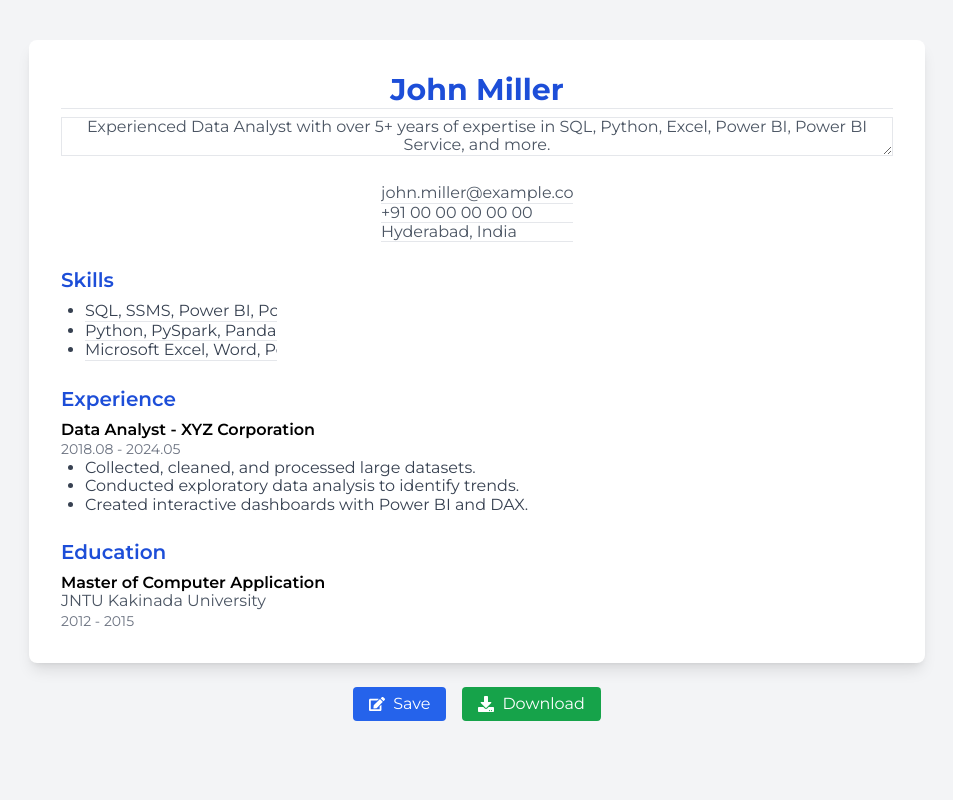
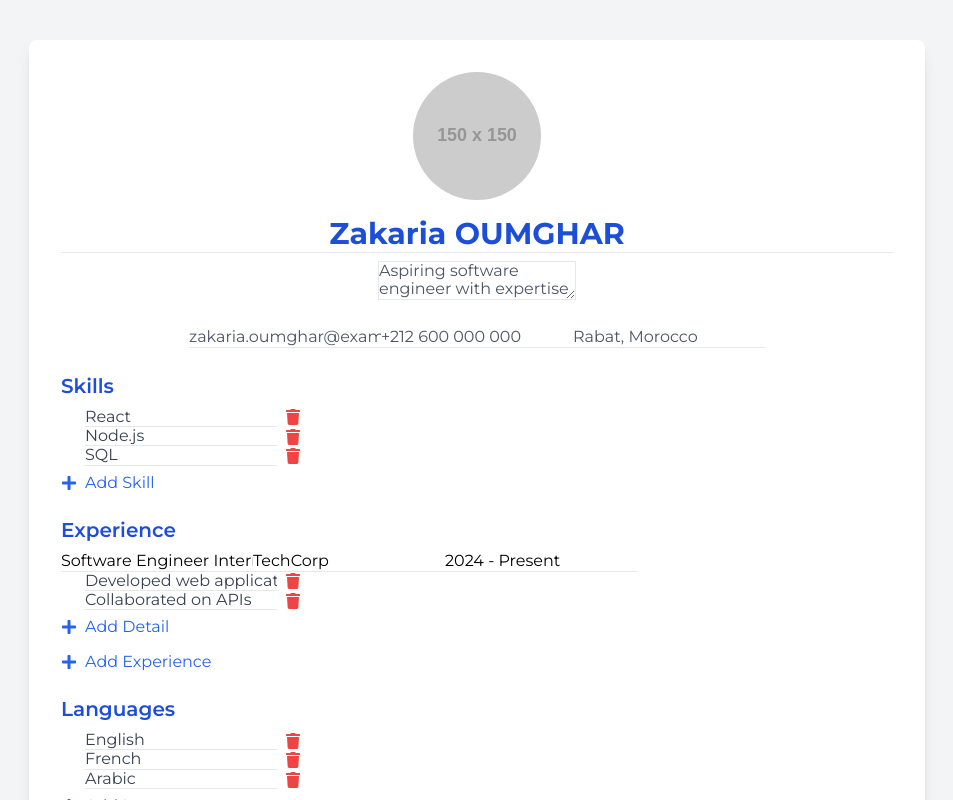
Before and after one commit to zackweb-pro/SI_Interface, a React (Vite) app: page /update-cv in a window 1280 px wide. Both pictures are taken after a click on the button "Edit". Shown: the top 800 px of the page, without its empty margins (163-1116 px from the left). Built offline with nearby package versions, Linux system fonts and the light colour scheme.

Commit message:
updatecv not finished yet

```diff
--- a/src/components/Offers.jsx
+++ b/src/components/Offers.jsx
@@ -4,40 +4,72 @@ const Offers = () => {
   const offers = [
     {
       id: 1,
-          title: 'Software Engineer ',
-          organization: 'Oracle',
-          type: 'Full-time',
+      title: "Software Engineer ",
+      organization: "Oracle",
+      type: "Full-time",
       remote: true,
-          description: 'Develop scalable software solutions...',
-          skills: ['JavaScript', 'React', 'Node.js'],
-          postedAt: '2 days ago',
+      description: "Develop scalable software solutions...",
+      skills: ["JavaScript", "React", "Node.js"],
+      postedAt: "2 days ago",
     },
     {
       id: 2,
-          title: 'Data Scientist',
-          organization: 'Orange Maroc',
-          type: 'Part-time',
+      title: "Data Scientist",
+      organization: "Orange Maroc",
+      type: "Part-time",
       remote: false,
-          description: 'Analyze complex data sets...',
-          skills: ['Python', 'Machine Learning', 'Statistics'],
-          postedAt: '1 week ago',
+      description: "Analyze complex data sets...",
+      skills: ["Python", "Machine Learning", "Statistics"],
+      postedAt: "1 week ago",
     },
     {
       id: 3,
-            title: 'Data Scientist',
-            organization: 'Orange Maroc',
-            type: 'Part-time',
+      title: "Data Scientist",
+      organization: "Orange Maroc",
+      type: "Part-time",
       remote: false,
-            description: 'Analyze complex data sets...',
-            skills: ['Python', 'Machine Learning', 'Statistics'],
-            postedAt: '1 week ago',
+      description: "Analyze complex data sets...",
+      skills: ["Python", "Machine Learning", "Statistics"],
+      postedAt: "1 week ago",
+    },
+    {
+      id: 3,
+      title: "Data Scientist",
+      organization: "Orange Maroc",
+      type: "Part-time",
+      remote: false,
+      description: "Analyze complex data sets...",
+      skills: ["Python", "Machine Learning", "Statistics"],
+      postedAt: "1 week ago",
+    },
+    {
+      id: 3,
+      title: "Data Scientist",
+      organization: "Orange Maroc",
+      type: "Part-time",
+      remote: false,
+      description: "Analyze complex data sets...",
+      skills: ["Python", "Machine Learning", "Statistics"],
+      postedAt: "1 week ago",
+    },
+    {
+      id: 3,
+      title: "Data Scientist",
+      organization: "Orange Maroc",
+      type: "Part-time",
+      remote: false,
+      description: "Analyze complex data sets...",
+      skills: ["Python", "Machine Learning", "Statistics"],
+      postedAt: "1 week ago",
     },
     // Add more offers...
   ];
 
   return (
     <div>
-      <h2 className="text-2xl font-bold text-gray-800 mb-4">Available Offers</h2>
+      <h2 className="text-2xl font-bold text-gray-800 mb-4 overflow-scroll">
+        Available Offers
+      </h2>
       <div className=" flex justify-center gap-4 flex-wrap">
         {offers.map((offer) => (
           <Offer key={offer.id} offer={offer} />
--- a/src/components/UpdateCV.jsx
+++ b/src/components/UpdateCV.jsx
@@ -1,42 +1,60 @@
 import React, { useState, useRef } from "react";
-import { FaEdit, FaDownload } from "react-icons/fa";
+import { FaEdit, FaDownload, FaPlus, FaTrash } from "react-icons/fa";
 import html2pdf from "html2pdf.js";
+
+const EditableInput = ({ value, onChange, isEditing, className }) =>
+  isEditing ? (
+    <input
+      type="text"
+      value={value}
+      onChange={onChange}
+      className={`border-b focus:outline-none ${className}`}
+    />
+  ) : (
+    <span>{value}</span>
+  );
+
+const EditableTextarea = ({ value, onChange, isEditing, className }) =>
+  isEditing ? (
+    <textarea
+      value={value}
+      onChange={onChange}
+      className={`border focus:outline-none ${className}`}
+    />
+  ) : (
+    <p>{value}</p>
+  );
 
 const CVTemplate = () => {
   const [isEditing, setIsEditing] = useState(false);
   const [formData, setFormData] = useState({
-    name: "John Miller",
+    name: "Zakaria OUMGHAR",
     profileSummary:
-      "Experienced Data Analyst with over 5+ years of expertise in SQL, Python, Excel, Power BI, Power BI Service, and more.",
+      "Aspiring software engineer with expertise in React, Node.js, SQL, and a passion for innovation.",
     contact: {
-      email: "john.miller@example.com",
-      phone: "+91 00 00 00 00 00",
-      address: "Hyderabad, India",
+      email: "zakaria.oumghar@example.com",
+      phone: "+212 600 000 000",
+      address: "Rabat, Morocco",
     },
-    skills: [
-      "SQL, SSMS, Power BI, Power BI Service",
-      "Python, PySpark, Pandas, Numpy",
-      "Microsoft Excel, Word, PowerPoint",
-    ],
+    picture: "https://via.placeholder.com/150", // Placeholder for profile picture
+    skills: ["React", "Node.js", "SQL"],
     experience: [
       {
-        position: "Data Analyst",
-        company: "XYZ Corporation",
-        date: "2018.08 - 2024.05",
-        details: [
-          "Collected, cleaned, and processed large datasets.",
-          "Conducted exploratory data analysis to identify trends.",
-          "Created interactive dashboards with Power BI and DAX.",
-        ],
+        position: "Software Engineer Intern",
+        company: "TechCorp",
+        date: "2024 - Present",
+        details: ["Developed web applications", "Collaborated on APIs"],
       },
     ],
     education: [
       {
-        degree: "Master of Computer Application",
-        university: "JNTU Kakinada University",
-        year: "2012 - 2015",
+        degree: "Bachelor of Software Engineering",
+        university: "ENSIAS",
+        year: "2020 - 2024",
       },
     ],
+    languages: ["English", "French", "Arabic"],
+    hobbies: ["Coding", "Reading", "Hiking"],
   });
 
   const cvRef = useRef();
@@ -57,53 +75,83 @@ const CVTemplate = () => {
     });
   };
 
+  const addNewItem = (path, item) => {
+    setFormData((prev) => {
+      const keys = path.split(".");
+      const updated = { ...prev };
+      let current = updated;
+      keys.forEach((key, index) => {
+        if (index === keys.length - 1) {
+          current[key].push(item);
+        } else {
+          current = current[key];
+        }
+      });
+      return updated;
+    });
+  };
+
+  const removeItem = (path, index) => {
+    setFormData((prev) => {
+      const keys = path.split(".");
+      const updated = { ...prev };
+      let current = updated;
+      keys.forEach((key, idx) => {
+        if (idx === keys.length - 1) {
+          current[key].splice(index, 1);
+        } else {
+          current = current[key];
+        }
+      });
+      return updated;
+    });
+  };
+
   const downloadPDF = () => {
-    html2pdf().from(cvRef.current).save("CV.pdf");
+    html2pdf().from(cvRef.current).save("Zakaria_OUMGHAR_CV.pdf");
   };
 
   return (
     <div className="min-h-screen bg-gray-100 flex flex-col items-center py-10">
-      <div className="bg-white w-full max-w-4xl p-8 shadow-lg rounded-lg" ref={cvRef}>
+      <div
+        className="bg-white w-full max-w-4xl p-8 shadow-lg rounded-lg"
+        ref={cvRef}
+      >
         {/* Header */}
         <div className="text-center mb-6">
-          {isEditing ? (
-            <input
-              type="text"
+          <img
+            src={formData.picture}
+            alt="Profile"
+            className="w-32 h-32 rounded-full mx-auto mb-4"
+          />
+          <EditableInput
             value={formData.name}
             onChange={(e) => handleInputChange("name", e.target.value)}
-              className="text-3xl font-bold text-blue-700 w-full text-center border-b focus:outline-none"
+            isEditing={isEditing}
+            className="text-3xl font-bold text-blue-700 w-full text-center"
           />
-          ) : (
-            <h1 className="text-3xl font-bold text-blue-700">{formData.name}</h1>
-          )}
-          <p className="mt-2 text-gray-600">
-            {isEditing ? (
-              <textarea
+          <EditableTextarea
             value={formData.profileSummary}
-                onChange={(e) => handleInputChange("profileSummary", e.target.value)}
-                className="w-full text-center border focus:outline-none"
+            onChange={(e) =>
+              handleInputChange("profileSummary", e.target.value)
+            }
+            isEditing={isEditing}
+            className="mt-2 text-gray-600"
           />
-            ) : (
-              formData.profileSummary
-            )}
-          </p>
         </div>
 
         {/* Contact */}
         <div className="text-center mb-6">
           {Object.entries(formData.contact).map(([key, value]) => (
-            <p key={key} className="text-gray-600">
-              {isEditing ? (
-                <input
-                  type="text"
+            <EditableInput
+              key={key}
               value={value}
-                  onChange={(e) => handleInputChange(`contact.${key}`, e.target.value)}
-                  className="border-b focus:outline-none"
+              onChange={(e) =>
+                handleInputChange(`contact.${key}`, e.target.value)
+              }
+              isEditing={isEditing}
+              className="text-gray-600"
             />
-              ) : (
-                value
-              )}
-            </p>
           ))}
         </div>
 
@@ -111,73 +159,224 @@ const CVTemplate = () => {
         <div>
           <h2 className="text-xl font-semibold text-blue-700 mb-2">Skills</h2>
           <ul className="list-disc ml-6 text-gray-700">
-            {formData.skills.map((skill, index) =>
-              isEditing ? (
-                <li key={index}>
-                  <input
-                    type="text"
+            {formData.skills.map((skill, index) => (
+              <li key={index} className="flex items-center gap-2">
+                <EditableInput
                   value={skill}
                   onChange={(e) => {
                     const updatedSkills = [...formData.skills];
                     updatedSkills[index] = e.target.value;
                     handleInputChange("skills", updatedSkills);
                   }}
-                    className="border-b focus:outline-none"
+                  isEditing={isEditing}
                 />
+                {isEditing && (
+                  <button
+                    onClick={() => removeItem("skills", index)}
+                    className="text-red-500"
+                  >
+                    <FaTrash />
+                  </button>
+                )}
               </li>
-              ) : (
-                <li key={index}>{skill}</li>
-              )
+            ))}
+          </ul>
+          {isEditing && (
+            <button
+              onClick={() => addNewItem("skills", "New Skill")}
+              className="flex items-center gap-2 text-blue-600 mt-2"
+            >
+              <FaPlus /> Add Skill
+            </button>
           )}
-          </ul>
         </div>
 
         {/* Experience */}
         <div className="mt-6">
-          <h2 className="text-xl font-semibold text-blue-700 mb-2">Experience</h2>
+          <h2 className="text-xl font-semibold text-blue-700 mb-2">
+            Experience
+          </h2>
           {formData.experience.map((exp, idx) => (
             <div key={idx} className="mb-4">
-              <h3 className="font-semibold">{exp.position} - {exp.company}</h3>
-              <p className="text-sm text-gray-500">{exp.date}</p>
+              <EditableInput
+                value={exp.position}
+                onChange={(e) =>
+                  handleInputChange(
+                    `experience[${idx}].position`,
+                    e.target.value
+                  )
+                }
+                isEditing={isEditing}
+              />
+              <EditableInput
+                value={exp.company}
+                onChange={(e) =>
+                  handleInputChange(
+                    `experience[${idx}].company`,
+                    e.target.value
+                  )
+                }
+                isEditing={isEditing}
+              />
+              <EditableInput
+                value={exp.date}
+                onChange={(e) =>
+                  handleInputChange(`experience[${idx}].date`, e.target.value)
+                }
+                isEditing={isEditing}
+              />
               <ul className="list-disc ml-6 text-gray-700">
                 {exp.details.map((detail, i) => (
-                  <li key={i}>{detail}</li>
+                  <li key={i} className="flex items-center gap-2">
+                    <EditableInput
+                      value={detail}
+                      onChange={(e) => {
+                        const updatedDetails = [...exp.details];
+                        updatedDetails[i] = e.target.value;
+                        handleInputChange(
+                          `experience[${idx}].details`,
+                          updatedDetails
+                        );
+                      }}
+                      isEditing={isEditing}
+                    />
+                    {isEditing && (
+                      <button
+                        onClick={() =>
+                          removeItem(`experience[${idx}].details`, i)
+                        }
+                        className="text-red-500"
+                      >
+                        <FaTrash />
+                      </button>
+                    )}
+                  </li>
                 ))}
               </ul>
+              {isEditing && (
+                <button
+                  onClick={() =>
+                    addNewItem(`experience[${idx}].details`, "New Detail")
+                  }
+                  className="flex items-center gap-2 text-blue-600 mt-2"
+                >
+                  <FaPlus /> Add Detail
+                </button>
+              )}
             </div>
           ))}
+          {isEditing && (
+            <button
+              onClick={() =>
+                addNewItem("experience", {
+                  position: "New Position",
+                  company: "New Company",
+                  date: "New Date",
+                  details: ["New Detail"],
+                })
+              }
+              className="flex items-center gap-2 text-blue-600 mt-2"
+            >
+              <FaPlus /> Add Experience
+            </button>
+          )}
         </div>
 
-        {/* Education */}
+        {/* Education
         <div className="mt-6">
           <h2 className="text-xl font-semibold text-blue-700 mb-2">Education</h2>
-          {formData.education.map((edu, idx) => (
-            <div key={idx}>
-              <h3 className="font-semibold">{edu.degree}</h3>
-              <p className="text-gray-600">{edu.university}</p>
-              <p className="text-sm text-gray-500">{edu.year}</p>
-            </div>
+          {formData */}
+        {/* Languages */}
+        <div className="mt-6">
+          <h2 className="text-xl font-semibold text-blue-700 mb-2">
+            Languages
+          </h2>
+          <ul className="list-disc ml-6 text-gray-700">
+            {formData.languages.map((lang, index) => (
+              <li key={index} className="flex items-center gap-2">
+                <EditableInput
+                  value={lang}
+                  onChange={(e) => {
+                    const updatedLanguages = [...formData.languages];
+                    updatedLanguages[index] = e.target.value;
+                    handleInputChange("languages", updatedLanguages);
+                  }}
+                  isEditing={isEditing}
+                />
+                {isEditing && (
+                  <button
+                    onClick={() => removeItem("languages", index)}
+                    className="text-red-500"
+                  >
+                    <FaTrash />
+                  </button>
+                )}
+              </li>
             ))}
-        </div>
+          </ul>
+          {isEditing && (
+            <button
+              onClick={() => addNewItem("languages", "New Language")}
+              className="flex items-center gap-2 text-blue-600 mt-2"
+            >
+              <FaPlus /> Add Language
+            </button>
+          )}
         </div>
 
-      {/* Buttons */}
-      <div className="flex gap-4 mt-6">
+        {/* Hobbies */}
+        <div className="mt-6">
+          <h2 className="text-xl font-semibold text-blue-700 mb-2">Hobbies</h2>
+          <ul className="list-disc ml-6 text-gray-700">
+            {formData.hobbies.map((hobby, index) => (
+              <li key={index} className="flex items-center gap-2">
+                <EditableInput
+                  value={hobby}
+                  onChange={(e) => {
+                    const updatedHobbies = [...formData.hobbies];
+                    updatedHobbies[index] = e.target.value;
+                    handleInputChange("hobbies", updatedHobbies);
+                  }}
+                  isEditing={isEditing}
+                />
+                {isEditing && (
                   <button
-          onClick={() => setIsEditing(!isEditing)}
-          className="flex items-center gap-2 px-4 py-2 bg-blue-600 text-white rounded hover:bg-blue-700"
+                    onClick={() => removeItem("hobbies", index)}
+                    className="text-red-500"
+                  >
+                    <FaTrash />
+                  </button>
+                )}
+              </li>
+            ))}
+          </ul>
+          {isEditing && (
+            <button
+              onClick={() => addNewItem("hobbies", "New Hobby")}
+              className="flex items-center gap-2 text-blue-600 mt-2"
+            >
+              <FaPlus /> Add Hobby
+            </button>
+          )}
+        </div>
+
+        {/* Actions */}
+        <div className="mt-6 flex justify-between">
+          <button
+            onClick={() => setIsEditing((prev) => !prev)}
+            className="flex items-center gap-2 text-blue-600"
           >
             <FaEdit /> {isEditing ? "Save" : "Edit"}
           </button>
           <button
             onClick={downloadPDF}
-          className="flex items-center gap-2 px-4 py-2 bg-green-600 text-white rounded hover:bg-green-700"
+            className="flex items-center gap-2 text-blue-600"
           >
-          <FaDownload /> Download
+            <FaDownload /> Download PDF
           </button>
+        </div>
       </div>
     </div>
   );
 };
-
 export default CVTemplate;
--- a/src/css/Sign.css
+++ b/src/css/Sign.css
@@ -16,6 +16,7 @@ body{
     flex-direction: column;
     height: 100vh;
 } */
+
 .background-test {
   width: 100%;
   height: 100vh;
```
Lines whose indentation alone changed are shown as unchanged.
